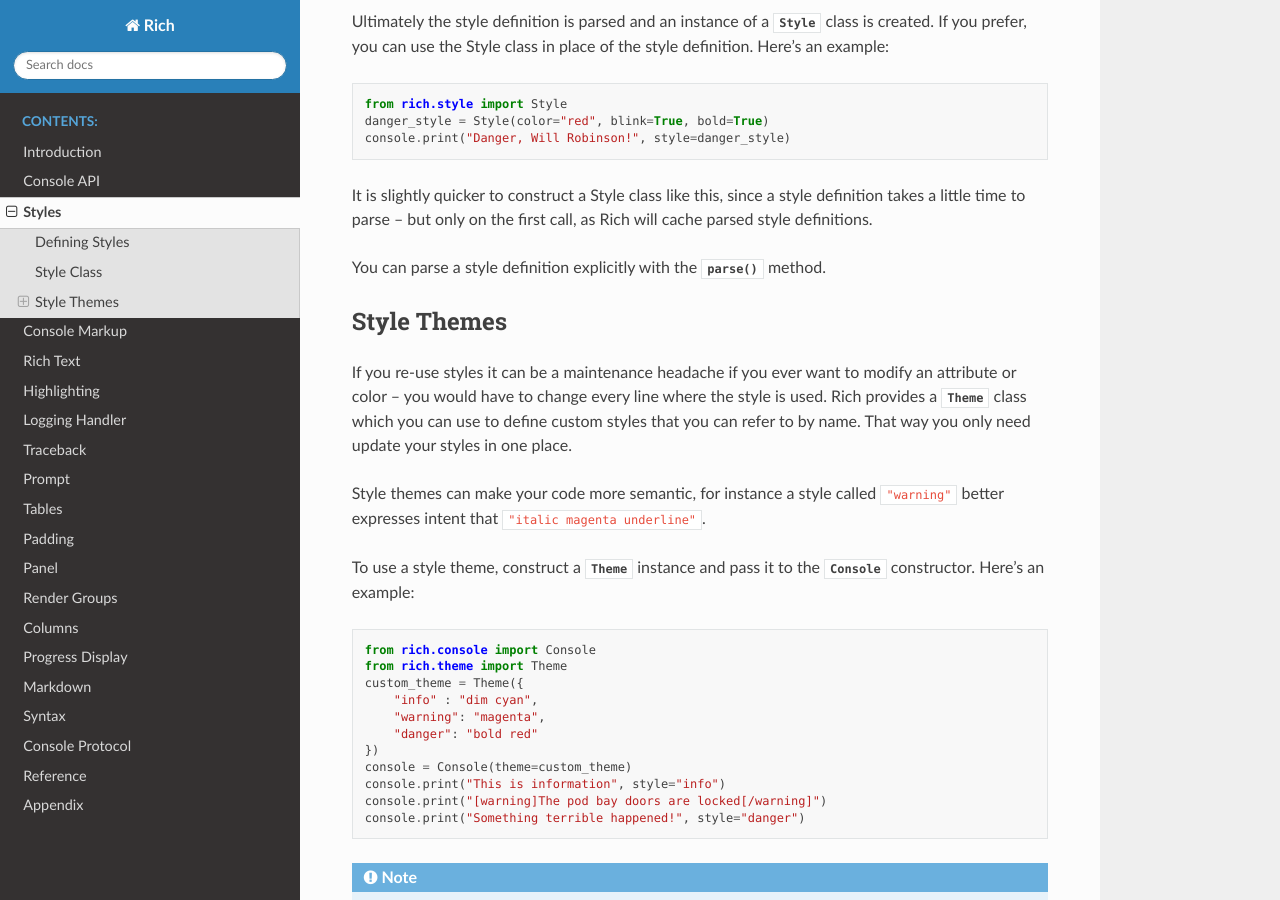
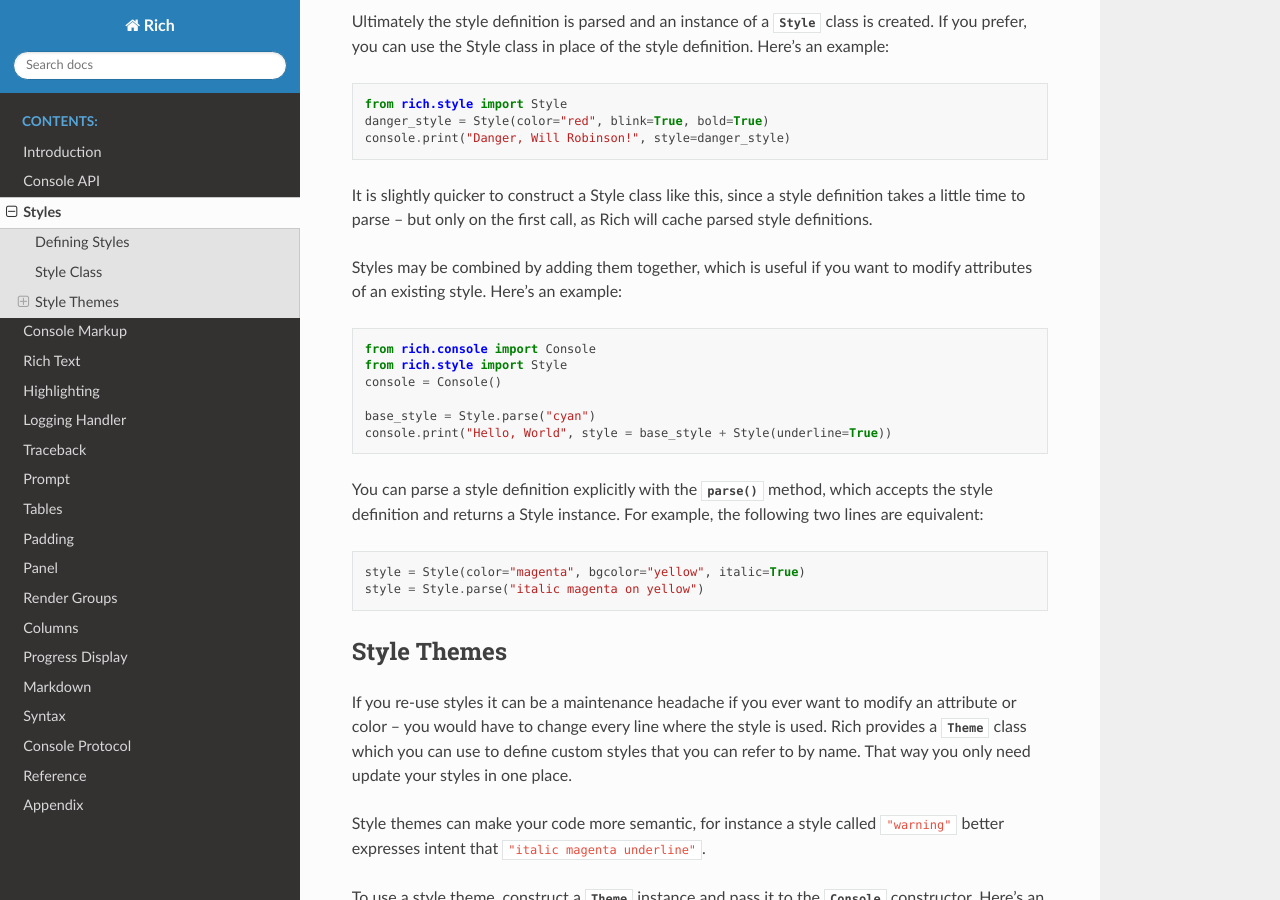
Before and after one commit to Textualize/rich, a Sphinx documentation site: the page built from docs/source/style.rst, in a window 1280 px wide and 900 px high, scrolled down 2382 px. Built offline with Sphinx 7.4.7 and the Read the Docs theme 2.0.0, drawn with Linux system fonts in a browser that asks for light colours.

Commit message:
docs and version bump

```diff
--- a/docs/source/style.rst
+++ b/docs/source/style.rst
@@ -86,8 +86,19 @@
 
 It is slightly quicker to construct a Style class like this, since a style definition takes a little time to parse -- but only on the first call, as Rich will cache parsed style definitions.
 
-You can parse a style definition explicitly with the :meth:`~rich.style.Style.parse` method.
+Styles may be combined by adding them together, which is useful if you want to modify attributes of an existing style. Here's an example::
 
+    from rich.console import Console
+    from rich.style import Style
+    console = Console()
+
+    base_style = Style.parse("cyan")
+    console.print("Hello, World", style = base_style + Style(underline=True))
+
+You can parse a style definition explicitly with the :meth:`~rich.style.Style.parse` method, which accepts the style definition and returns a Style instance. For example, the following two lines are equivalent::
+
+    style = Style(color="magenta", bgcolor="yellow", italic=True)
+    style = Style.parse("italic magenta on yellow")
 
 .. _themes:
 
@@ -118,7 +129,6 @@
     style names must be lower case, start with a letter, and only contain letters or the characters ``"."``, ``"-"``, ``"_"``.
 
 
-
 Customizing Defaults
 ~~~~~~~~~~~~~~~~~~~~
 
```
Also changed, not shown: CHANGELOG.md (+1 -1 lines), 2 other files.
